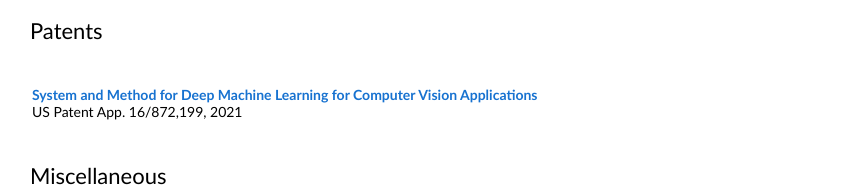
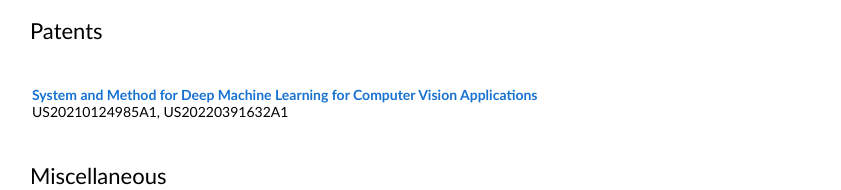
Before and after one commit to amanrajdce/amanrajdce.github.io, a plain HTML site: page index.html in a window 1280 px wide. Shown: the part 2612-2802 px from the top of the page, without its empty margins (230-1071 px from the left). Drawn offline with Linux system fonts and the light colour scheme.

Commit message:
Update index.html

```diff
--- a/index.html
+++ b/index.html
@@ -299,7 +299,7 @@
                 <papertitle>System and Method for Deep Machine Learning for Computer Vision Applications </papertitle>
               </a>
               <br>
-              US Patent App. 16/872,199, 2021
+              US20210124985A1, US20220391632A1
             </td>
           </tr>
 
```
